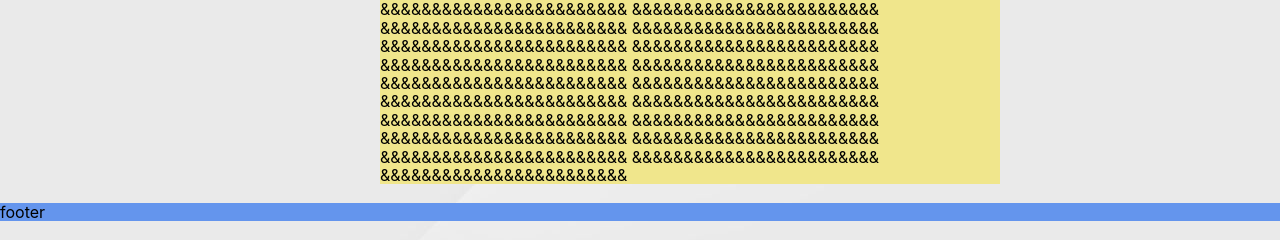
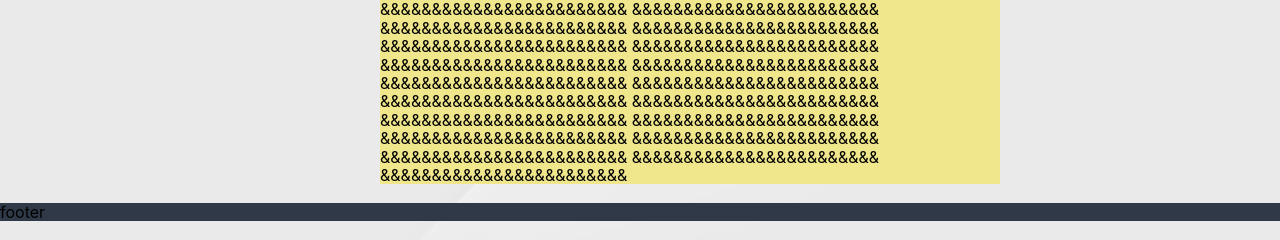
Before and after one commit to Romain-Ayme/VANESTARRES, a PHP site: page / in a window 1280 px wide. Shown: the part 4694-4934 px from the top of the page. Run offline with PHP 8.4, Linux system fonts and the light colour scheme.

```diff
--- a/www/assets/css/style.css
+++ b/www/assets/css/style.css
@@ -176,7 +176,7 @@ body.loggedin {
 }
 
 .footer {
-    background: cornflowerblue;
+    background-color: #2f3947;
 }
 
 .page {
```
